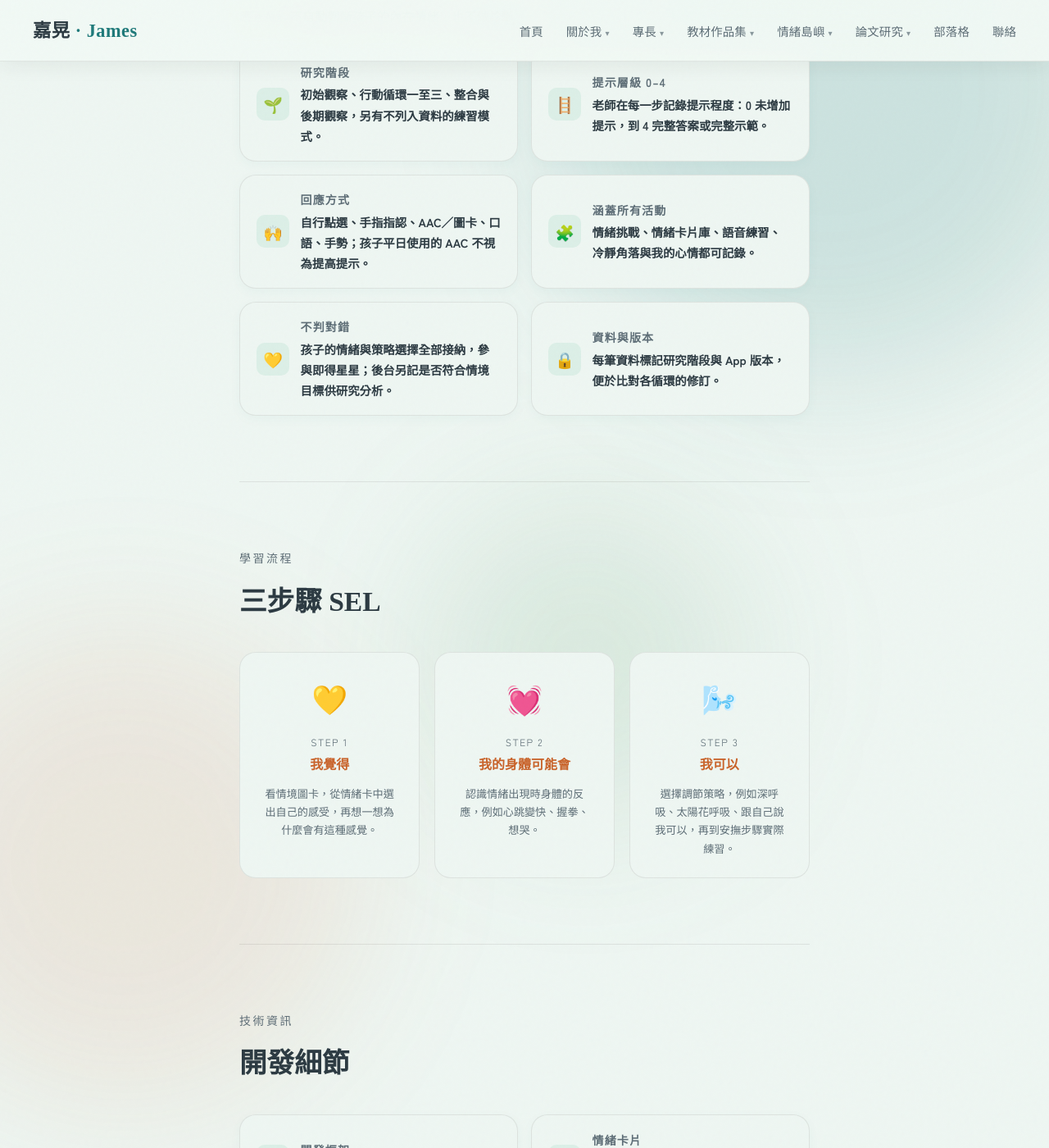
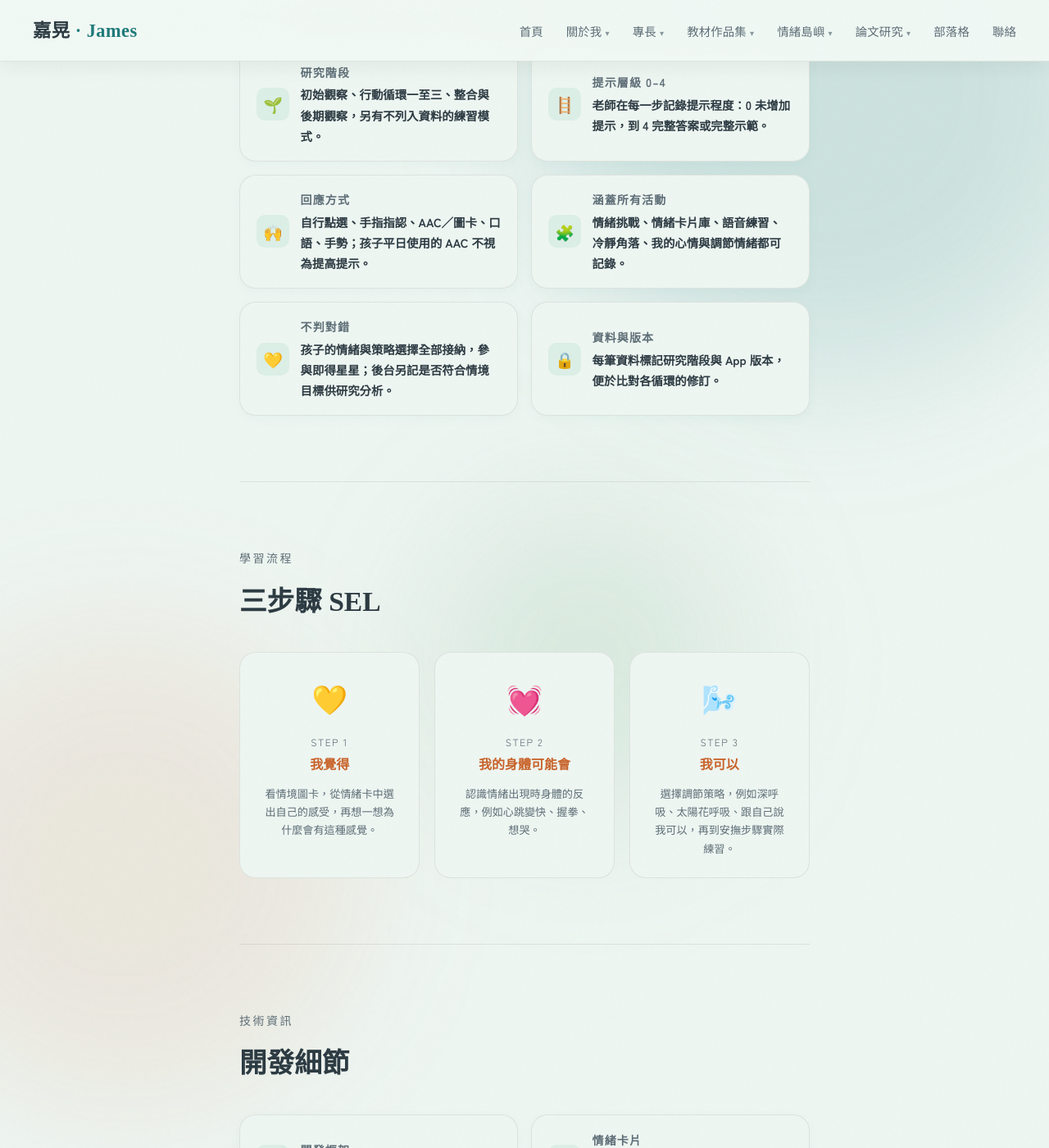
Before and after one commit to gahanglee/gahanglee.github.io, a Jekyll site: the page built from pages/app.html, in a window 1280 px wide and 1400 px high, scrolled down 2697 px. Shown: the whole window at 82% size. Built offline with Jekyll 4.4.1, drawn with Linux system fonts in a browser that asks for light colours; nearby versions of some CDN libraries; a script that is not in the unit is left out; some of the changed text lies outside the part shown.

Commit message:
介紹頁：加入「調節情緒」活動說明 (#2)
Claude-Session: https://claude.ai/code/session_011KRguWiJnMTji4t798MNHF

Co-authored-by: Claude <noreply@anthropic.com>

```diff
--- a/pages/app.html
+++ b/pages/app.html
@@ -70,7 +70,7 @@ permalink: /app/
       <div class="c-item"><div class="c-icon">🌱</div><div><h4>研究階段</h4><p>初始觀察、行動循環一至三、整合與後期觀察，另有不列入資料的練習模式。</p></div></div>
       <div class="c-item"><div class="c-icon">🪜</div><div><h4>提示層級 0–4</h4><p>老師在每一步記錄提示程度：0 未增加提示，到 4 完整答案或完整示範。</p></div></div>
       <div class="c-item"><div class="c-icon">🙌</div><div><h4>回應方式</h4><p>自行點選、手指指認、AAC／圖卡、口語、手勢；孩子平日使用的 AAC 不視為提高提示。</p></div></div>
-      <div class="c-item"><div class="c-icon">🧩</div><div><h4>涵蓋所有活動</h4><p>情緒挑戰、情緒卡片庫、語音練習、冷靜角落與我的心情都可記錄。</p></div></div>
+      <div class="c-item"><div class="c-icon">🧩</div><div><h4>涵蓋所有活動</h4><p>情緒挑戰、情緒卡片庫、語音練習、冷靜角落、我的心情與調節情緒都可記錄。</p></div></div>
       <div class="c-item"><div class="c-icon">💛</div><div><h4>不判對錯</h4><p>孩子的情緒與策略選擇全部接納，參與即得星星；後台另記是否符合情境目標供研究分析。</p></div></div>
       <div class="c-item"><div class="c-icon">🔒</div><div><h4>資料與版本</h4><p>每筆資料標記研究階段與 App 版本，便於比對各循環的修訂。</p></div></div>
     </div>
@@ -134,6 +134,7 @@ permalink: /app/
       <div class="c-item"><div class="c-icon">📱</div><div><h4>開發框架</h4><p>React Native (Expo)</p></div></div>
       <div class="c-item"><div class="c-icon">🗂️</div><div><h4>情緒卡片</h4><p>48 張（身體反應 13、情緒臉孔 21、冷靜策略 14）</p></div></div>
       <div class="c-item"><div class="c-icon">🎬</div><div><h4>情緒挑戰</h4><p>7 層、8 種情緒、40 個生活情境</p></div></div>
+      <div class="c-item"><div class="c-icon">🌈</div><div><h4>調節情緒</h4><p>依序辨識、理解、標記，再用 Meta-Moment 四步驟選一個方法；不舒服的情緒可再一起安撫情緒精靈</p></div></div>
       <div class="c-item"><div class="c-icon">💻</div><div><h4>原始碼</h4><p>未開放</p></div></div>
     </div>
   </section>
```
